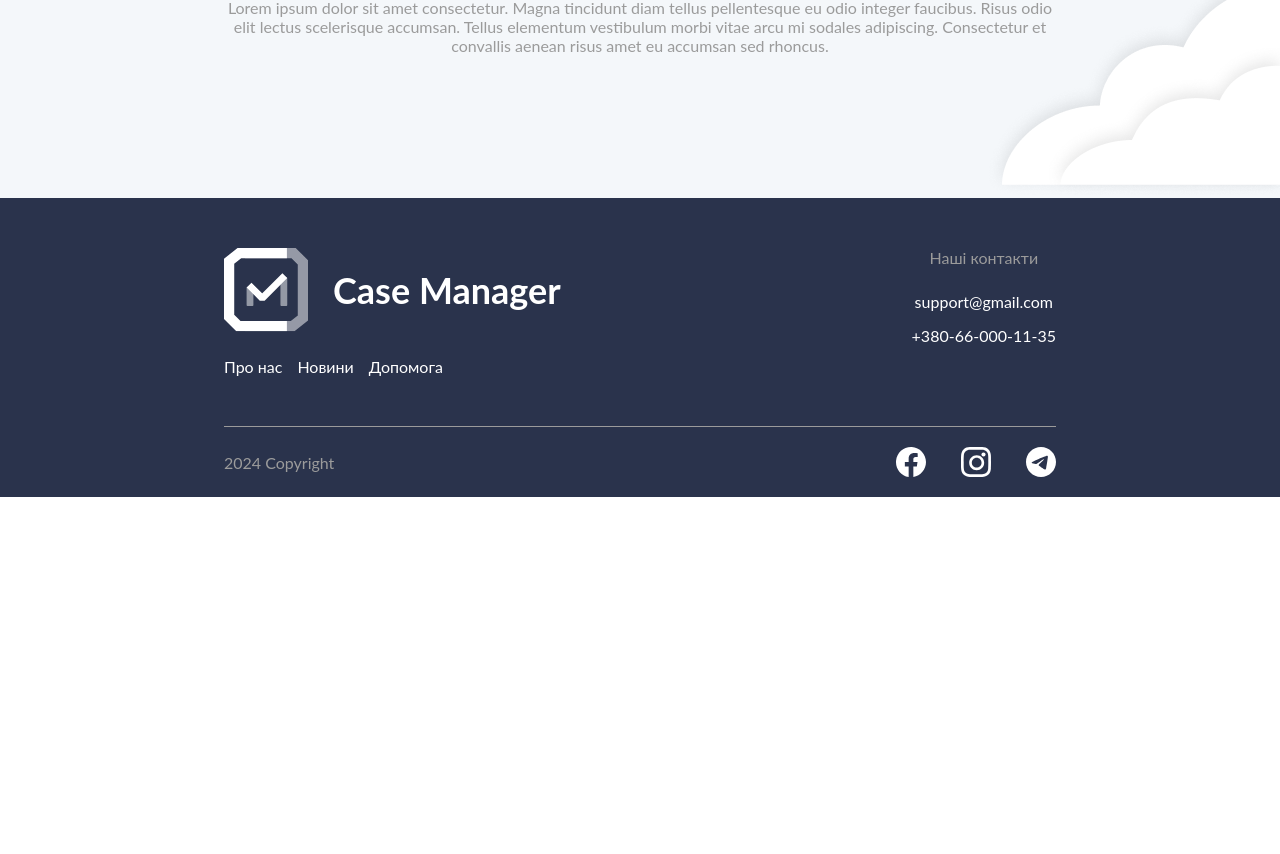
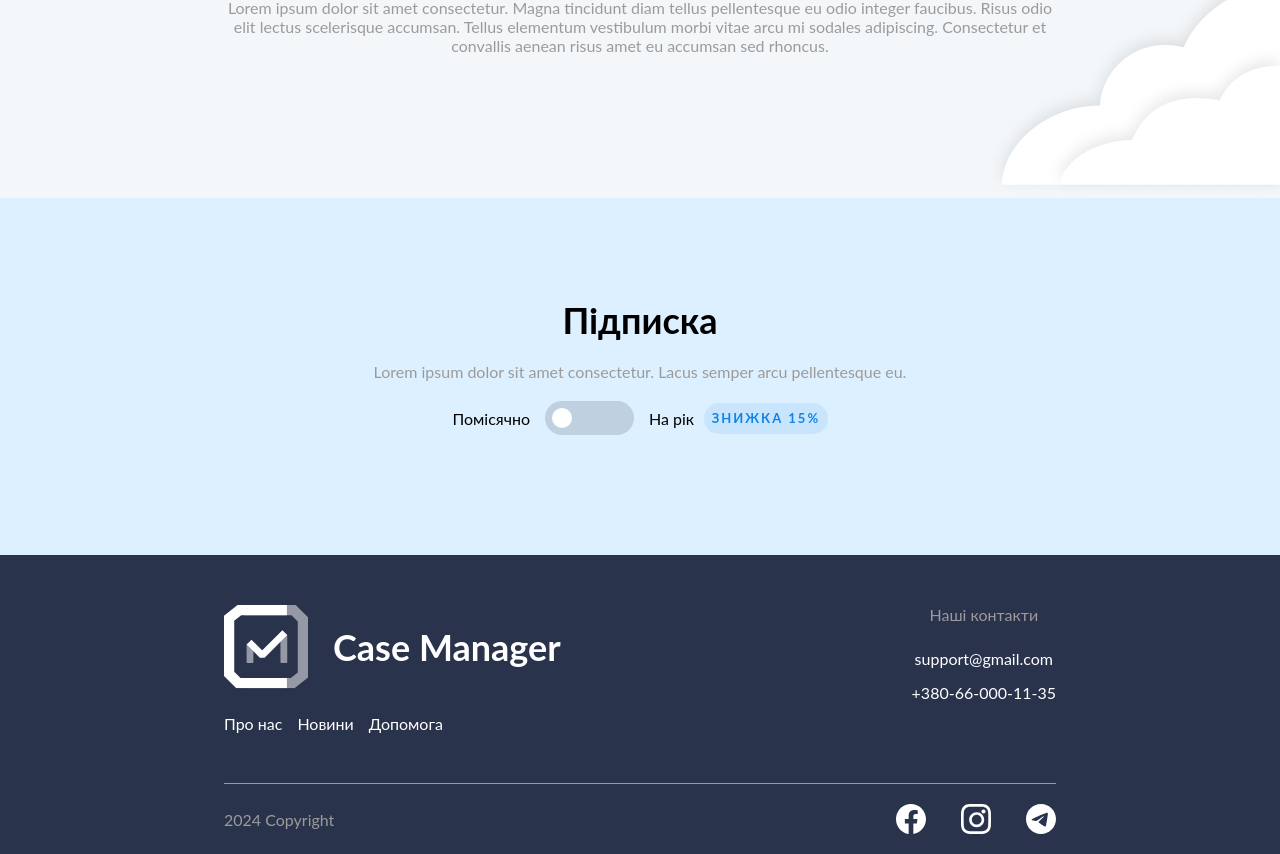
Before and after one commit to antimightbee/cmplanding, a React (Create React App) app: page / in a window 1280 px wide. Shown: the part 2953-3807 px from the top of the page. Before the commit the page ends 3450 px from the top, so only its background shows below. Built offline with nearby package versions, Linux system fonts and the light colour scheme.

Commit message:
switch options

```diff
--- /dev/null
+++ b/src/components/Custom/Switch/Switch.jsx
@@ -0,0 +1,26 @@
+import React, { useState } from 'react'
+import './Switch.scss'
+
+const Switch = ({toggle}) => {
+    const [active, setActive] = useState(false)
+    const [transformPx, setTransformPx] = useState("")
+    const toggleTransform = (arg)=>{
+        if(arg){
+            setTransformPx(50)
+        }else{
+            setTransformPx(0)
+        }
+    }
+    const toggleSwitch = ()=>{
+        setActive(!active)
+        toggleTransform(!active)
+        toggle(!active)
+    }
+  return (
+    <div className={`Switch ${active && "Switch-active"}`}>
+        <div className="Switch-head" style={{transform:`translate(${transformPx}px)`}} tabIndex={0} onClick={toggleSwitch}></div>
+    </div>
+  )
+}
+
+export default Switch
--- /dev/null
+++ b/src/components/Custom/Switch/Switch.scss
@@ -0,0 +1,19 @@
+@import "../../../index.css";
+
+.Switch {
+    width: 75px;
+    padding: 7px;
+    border-radius: 20px;
+    background-color: #bfd0e0;
+    &-active{
+        background-color: var(--blue);
+    }
+    &-head {
+        width: 20px;
+        height: 20px;
+        border-radius: 100%;
+        background-color: #fff;
+        transition: 0.5s ease;
+        cursor: pointer;
+    }
+}
--- a/src/components/FrontPage/FrontPage.jsx
+++ b/src/components/FrontPage/FrontPage.jsx
@@ -1,11 +1,13 @@
-import React from 'react'
+import React, { useState } from 'react'
 import './FrontPage.scss'
 import Header from '../Header/Header'
 import { pageData } from '../pageData'
 import Option from '../Custom/Option/Option'
 import OptionAbout from '../Custom/OptionsAbout/OptionAbout'
 import aboutLogo from "../../img/frontpage/about-logo.svg"
+import Switch from '../Custom/Switch/Switch'
 const FrontPage = () => {
+  const [switchActive, setSwitchActive] = useState(false)
   return (
     <div className="FrontPage">
 
@@ -62,6 +64,22 @@ const FrontPage = () => {
           <div className="FrontPage-about-bottom-imgright"></div>
         </div>
       </div>
+
+      <div className="FrontPage-subscriptions">
+        <div className="FrontPage-subscriptions-inner">
+          <div className="FrontPage-subscriptions-inner-title">Підписка</div>
+          <span className="FrontPage-subscriptions-inner-description">Lorem ipsum dolor sit amet consectetur. Lacus semper arcu pellentesque eu.</span>
+          <div className="FrontPage-subscriptions-inner-switch">
+            <div className="FrontPage-subscriptions-inner-switch-inner">
+              <span>Помісячно</span>
+              <Switch toggle={(active)=>{setSwitchActive(active)}}/>
+              <span>На рік</span>
+            </div>
+            <div className='FrontPage-subscriptions-inner-switch-sale'>Знижка 15%</div>
+          </div>
+          <div className="FrontPage-subscriptions-inner-cards"></div>
+        </div>
+      </div>
     </div>
   )
 }
--- a/src/components/FrontPage/FrontPage.scss
+++ b/src/components/FrontPage/FrontPage.scss
@@ -115,4 +115,44 @@ background-color: #f4f7fa;
             }
         }
     }
+    &-subscriptions{
+        background-color: var(--light-blue);
+        padding: 100px 0px;
+        display: flex;
+        justify-content: center;
+        &-inner{
+            width: var(--width);
+            display: flex;
+            flex-direction: column;
+            align-items: center;
+            gap: 20px;
+            &-switch{
+                display: flex;
+                align-items: center;
+                column-gap: 10px;
+                &-inner{
+                    display: flex;
+                    align-items: center;
+                    gap: 15px;
+                }
+                &-sale{
+                    padding: 7.5px;
+                    border-radius: 15px;
+                    background-color: #c8e5fd;
+                    font-size: 13px;
+                    color: var(--blue);
+                    font-weight: 700;
+                    letter-spacing: 2px;
+                    text-transform: uppercase;
+                }
+            }
+            &-title{
+                font-size: 36px;
+                font-weight: 700;
+            }
+            &-description{
+                color: var(--gray);
+            }
+        }
+    }
 }
--- a/src/components/pageData.js
+++ b/src/components/pageData.js
@@ -37,5 +37,30 @@ export const pageData = {
             img:optionsAboutImg2,
             sideImg:optionsAboutSideImg2
         },
+    ],
+
+    subscriptions:[
+        {
+            title:"стандарт",
+            price:"500",
+            payment:"виставляється щомісячно",
+            options:{
+                "Щомісячна підтримка":true,
+                "Допомога встановлення":true,
+                "Повний доступ":true,
+                "Щоденна підтримка":false,
+            }
+        },
+        {
+            title:"стандарт плюс",
+            price:"1000",
+            payment:"виставляється щомісячно",
+            options:{
+                "Щомісячна підтримка":true,
+                "Допомога встановлення":true,
+                "Повний доступ":true,
+                "Щоденна підтримка":true,
+            }
+        },
     ]
 }
--- a/src/index.css
+++ b/src/index.css
@@ -18,4 +18,6 @@ code {
   --width:65%;
   --blue: #1082E9;
   --gray: #9B9B9B;
+  --light-blue:#DDF0FF;
+
 }
```
